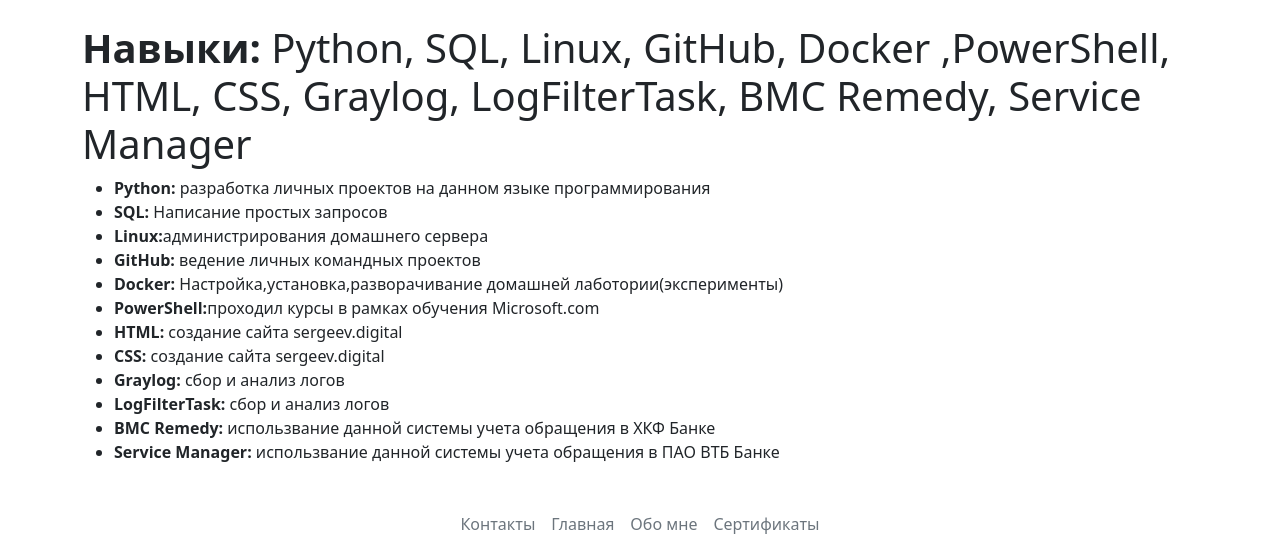
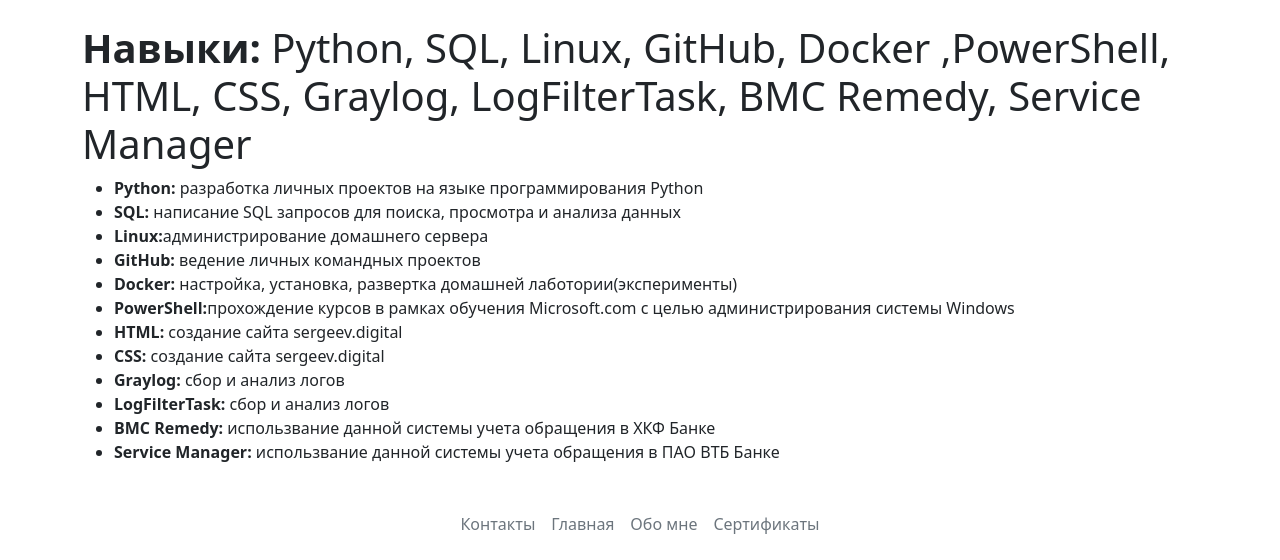
Before and after one commit to wesk777/CVweb-site, a Flask app: page /myskills in a window 1280 px wide. Shown: the part 73-633 px from the top of the page. Run offline with Flask 2, Linux system fonts and the light colour scheme.

Commit message:
julias remarks

```diff
--- a/templates/about.html
+++ b/templates/about.html
@@ -3,7 +3,7 @@
 {% block title %} About me {% endblock %}
 {% block body %}
 <div class="container">
-<h1>About me</h1>
-<p class="fs-5 col-md-8">Меня зовут Илья Сергеев. Я родился 1 августа 1996 года в городе Обнинске. Окончил ИАТЭ НИЯУ МИФИ. Развиваюсь и хочу ставть  DevOps инженером </p>
+<h1>Обо мне</h1>
+<p class="fs-5 col-md-8">Меня зовут Илья Сергеев. Я родился 1 августа 1996 года в городе Обнинск. Окончил ИАТЭ НИЯУ МИФИ. Развиваюсь и хочу стать  DevOps инженером </p>
 </div>
 {% endblock %}
--- a/templates/myprojects.html
+++ b/templates/myprojects.html
@@ -8,7 +8,7 @@
 
 {% block body %}<div class="container">
     <p class="lead">
-          На данный момент данный сайт ( sergeev.digital ) мой единственный проект. Так же у меня имеется несколько незавершенных проектов
+          На данный момент сайт ( sergeev.digital )- мой проект, который вы можете увидеть. Так же у меня имеется несколько незавершенных проектов
         </p>
 </div>
 {% endblock %}
--- a/templates/myskills.html
+++ b/templates/myskills.html
@@ -11,12 +11,12 @@
 <div class="container">
     <h1><strong>Навыки:</strong> Python, SQL, Linux, GitHub, Docker ,PowerShell, HTML, CSS, Graylog, LogFilterTask, BMC Remedy, Service Manager</h1>
 <ul>
-    <li><strong>Python:</strong> разработка личных проектов на данном языке программирования</li>
-    <li><strong>SQL:</strong> Написание простых запросов</li>
-    <li><strong>Linux:</strong>администрирования домашнего сервера</li>
+    <li><strong>Python:</strong> разработка личных проектов на языке программирования Python</li>
+    <li><strong>SQL:</strong> написание SQL запросов для поиска, просмотра и анализа данных</li>
+    <li><strong>Linux:</strong>администрирование домашнего сервера</li>
     <li><strong>GitHub:</strong> ведение личных командных проектов</li>
-    <li><strong>Docker:</strong> Настройка,установка,разворачивание домашней лаботории(эксперименты)</li>
-    <li><strong>PowerShell:</strong>проходил курсы в рамках обучения Microsoft.com</li>
+    <li><strong>Docker:</strong> настройка, установка, развертка домашней лаботории(эксперименты)</li>
+    <li><strong>PowerShell:</strong>прохождение курсов в рамках обучения Microsoft.com с целью администрирования системы Windows</li>
     <li><strong>HTML:</strong> создание сайта sergeev.digital</li>
     <li><strong>CSS:</strong> создание сайта sergeev.digital</li>
     <li><strong>Graylog:</strong> сбор и анализ логов</li>
```
Also changed, not shown: templates/CV.html (+5 -5 lines).
